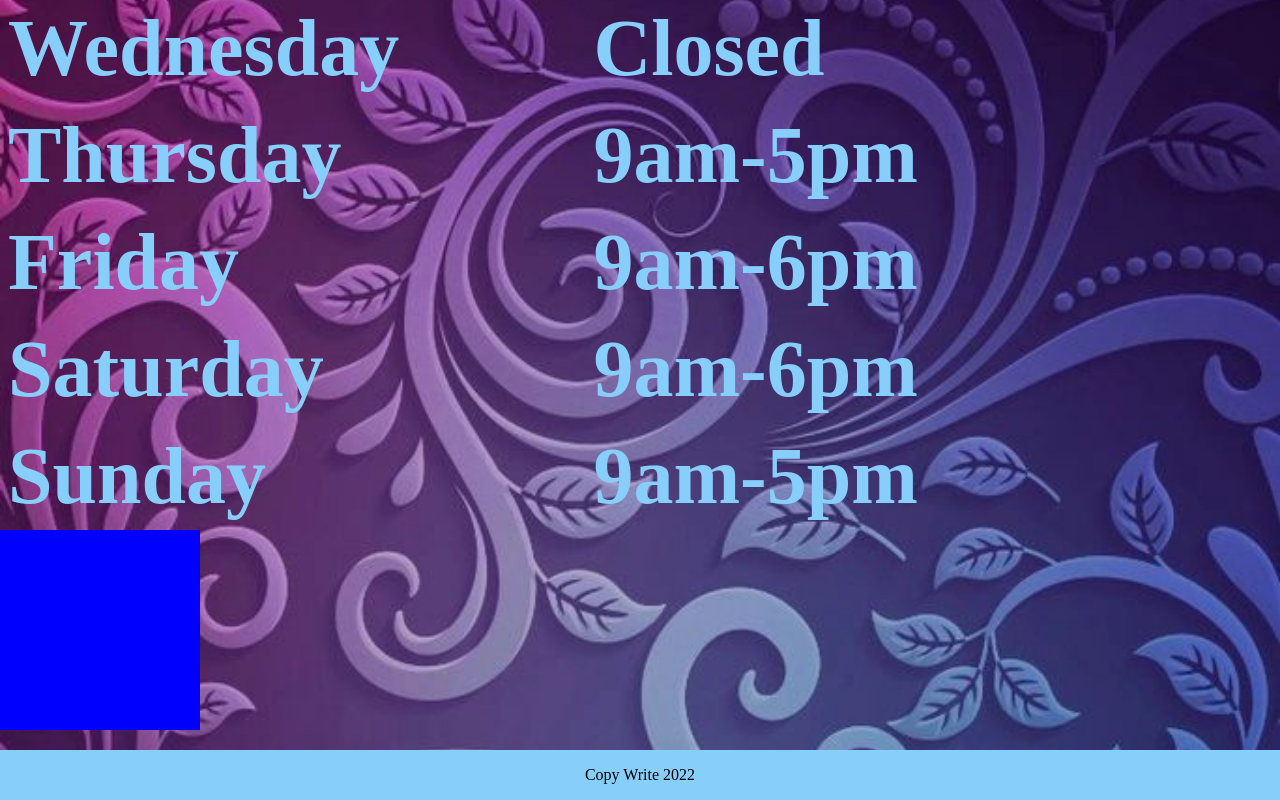
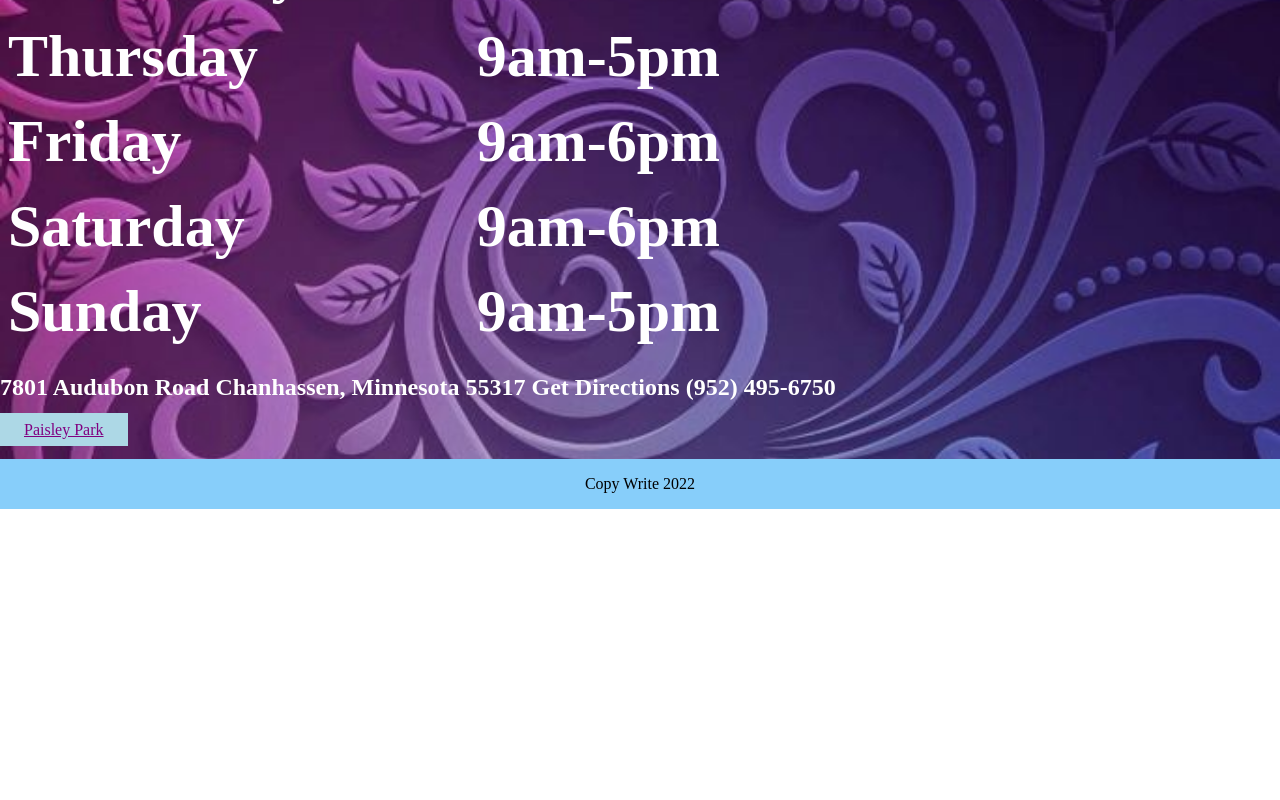
Before and after one commit to Peaches1224/Week-8-coding-assingment, a plain HTML site: page Contact.html in a window 1280 px wide. Shown: the part 358-1158 px from the top of the page. After the commit the page ends 867 px from the top, so only its background shows below. Drawn offline with Linux system fonts and the light colour scheme; a script that the page names is missing.

Commit message:
adjustments

```diff
--- a/Contact.html
+++ b/Contact.html
@@ -99,6 +99,19 @@
 
 <div class="hov"></div>
 
+<h2>
+    7801 Audubon Road
+    Chanhassen, Minnesota 55317
+    Get Directions﻿
+    (952) 495-6750
+</h2>
+
+<div class="center mt">
+
+
+    <a class="button" href="https://www.paisleypark.com/"> Paisley Park</a>
+
+</div>
 
 
                 <footer>
--- a/style.css
+++ b/style.css
@@ -1,5 +1,11 @@
 h1{
-    color: lightskyblue;
+    color: white;
+    text-align: center;
+}
+
+h2{
+    color:white;
+
 }
 
 p{
@@ -53,16 +59,17 @@ footer {
 img{
     align-items: center;
     size: 50%;
+
 }
 
 table{
-    color: lightskyblue;
-    font-size: 80px;
+    color: white;
+    font-size: 60px;
 }
 
 table{
     border-collapse: collapse;
-    width: 100%;
+    width: 80%;
 }
 
 th,td{
@@ -71,13 +78,22 @@ th,td{
     border-bottom: 1px solid, blue;
 }
 
-.hov{
-    height: 200px;
-    width: 200px;
-    background-color: blue;
+
+
+
+
+.button {
+    background-color: lightblue;
+    color: purple;
+    padding: 8px 24px;
+    transition: all 2s;
+    text-shadow: ;
+    text-align: center;
+
 
 }
 
-.hov:hover{
-    background-color: blue;
+.button:hover {
+    transform: scale(1.1);
+
 }
```
Also changed, not shown: Reviews.html (+5 -0 lines), images/Screenshot 2022-09-16 172256 review.jpg (added), images/Screenshot 2022-09-16 172327 review 2.jpg (added), images/Screenshot 2022-09-16 172357 review 3.jpg (added), images/Screenshot 2022-09-16 172432 review 4.jpg (added), images/backgr.jpg (deleted), images/download (1).jpg (deleted), images/download (2).jpg (deleted), images/download (3).jpg (deleted), images/download.jpg (deleted).
